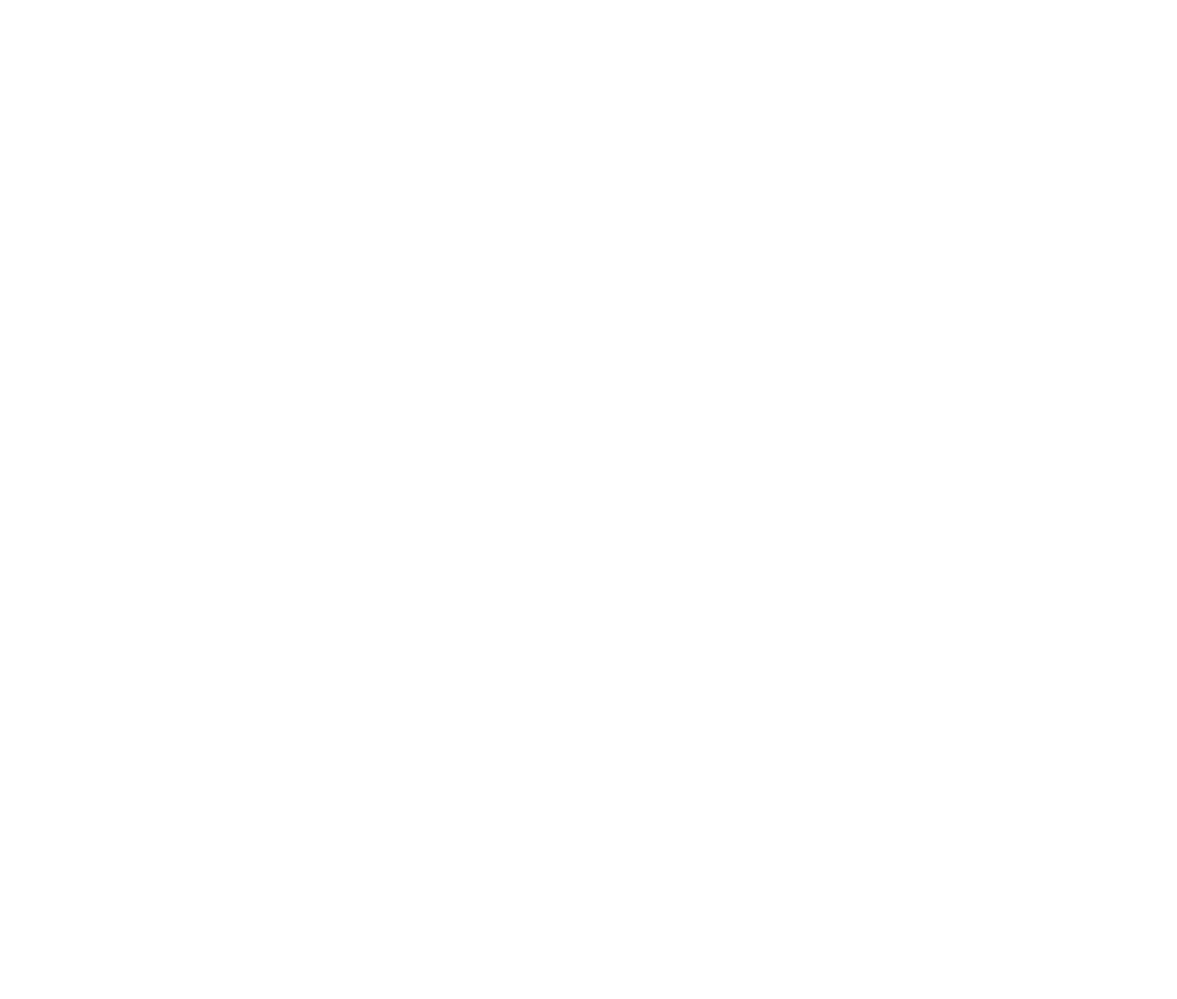
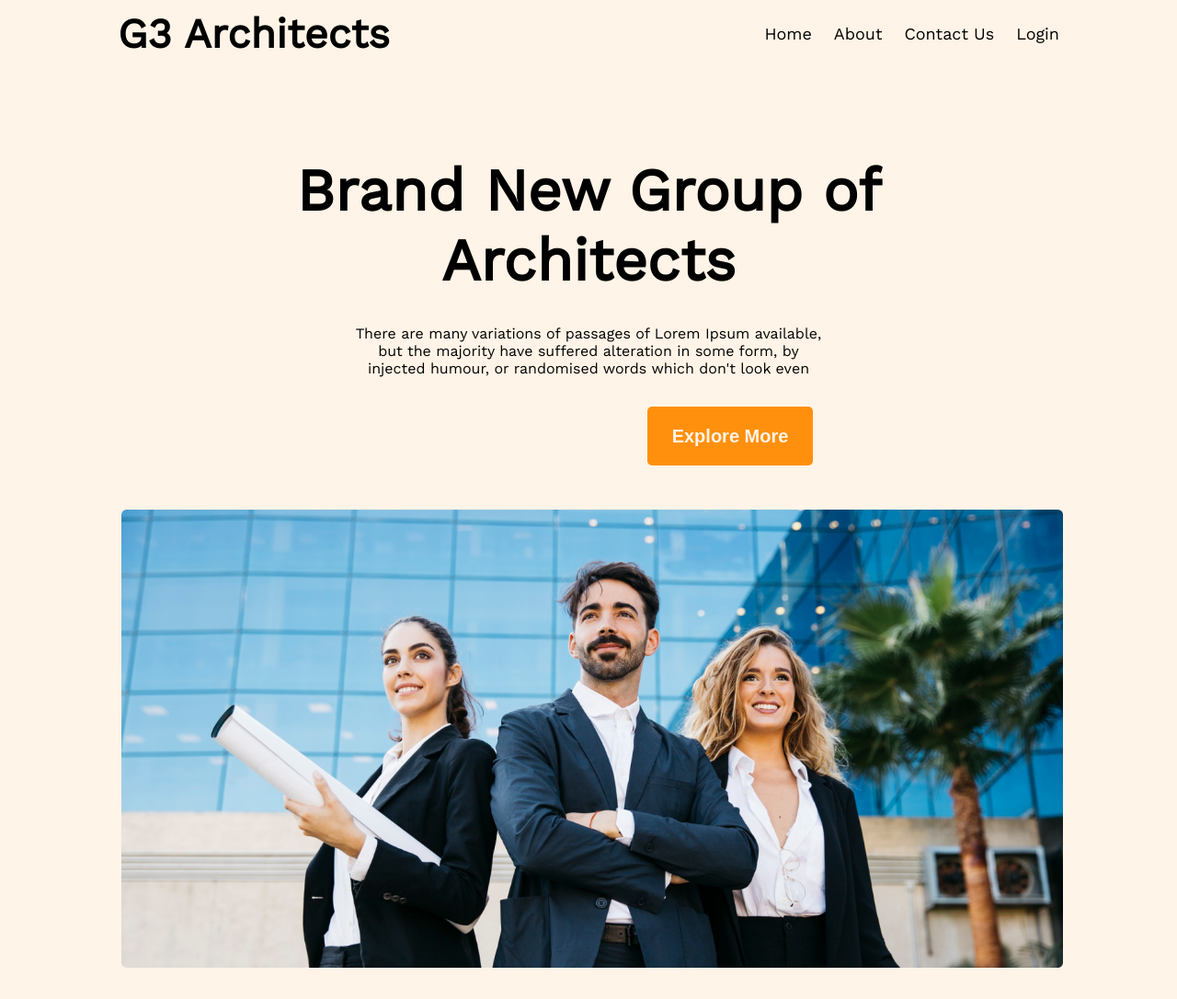
Before and after one commit to Md-arefin/second-assignment-repo, a plain HTML site: page index.html in a window 1280 px wide. Shown: the whole page at 92% size. Before the commit the page ends 800 px from the top, so only its background shows below. Drawn offline with nearby package versions, Linux system fonts and the light colour scheme.

Commit message:
added header

```diff
--- a/index.html
+++ b/index.html
@@ -15,6 +15,38 @@
 </head>
 
 <body>
+    <!------------------------------------------------
+                   header start
+-------------------------------------------------->
+    <header class="container section__primary">
+        <nav class="nav__section">
+            <h1>G3 Architects</h1>
+            <ul>
+                <li>Home</li>
+                <li>About</li>
+                <li>Contact Us</li>
+                <li>Login</li>
+            </ul>
+        </nav>
+        <section class="section__primary">
+            <div class="container section__container">
+                <h1 class="section__title">Brand New
+                    Group of Architects</h1>
+                <p class="section__text">
+                    There are many variations of passages of Lorem Ipsum available, but the
+                    majority have suffered alteration in some form, by injected humour, or randomised words which don't
+                    look even
+                </p>
+                <button class="btn__primary">Explore More</button>
+            </div>
+            <div class="banner__img">
+                <img src="./images/banner.png" alt="">
+            </div>
+        </section>
+    </header>
+    <!-------------------------------------------------
+
+---------------------------------------------------->
 
 </body>
 
--- a/style.css
+++ b/style.css
@@ -3,10 +3,72 @@
     --orange: #FF900E;
     --light-orange: #FF900E1A;
     --pale-orange: #FFF4E7;
+    --dark-03:#727272;
 }
-
+body{
+    font-family: var(--primary-font);
+}
 * {
     box-sizing: border-box;
     margin: 0;
     padding: 0;
 }
+.container{
+    width: 100%;
+    max-width: 1550px;
+    margin: 0 auto;
+    padding: 0 8rem;
+}
+/********************************
+        nav style start
+********************************/
+.nav__section{
+    display: flex;
+    align-items: center;
+    justify-content: space-between;
+    padding: 10px 0;
+}
+.section__primary{
+    background-color: var(--pale-orange);
+}
+nav ul{
+    display: flex;
+    gap: 1.5rem;
+    list-style: none;
+}
+h1{
+  font-size: 2.8rem;
+  font-weight: 700;
+}
+ul> li{
+    font-size: 18px;
+    font-weight: 500;
+}
+
+.section__title{
+    font-size: 4rem;
+    font-weight:700 ;
+    text-align: center;
+    padding-top: 6rem;
+}
+.section__text{
+    padding:2rem 8rem ;
+    text-align: center;
+}
+.btn__primary{
+    font-size: 20px;
+    font-weight: 600;
+    color: var(--pale-orange);
+    background-color: var(--orange);
+    border: none;
+    border-radius: 5px;
+    width: 11.25rem;
+    height: 4rem;
+    margin:0 0 3rem 28rem;
+}
+.banner__img > img{
+    width: 100%;
+    height: 100%;
+    margin-left: 4px;
+    padding-bottom: 30px;
+}
```
